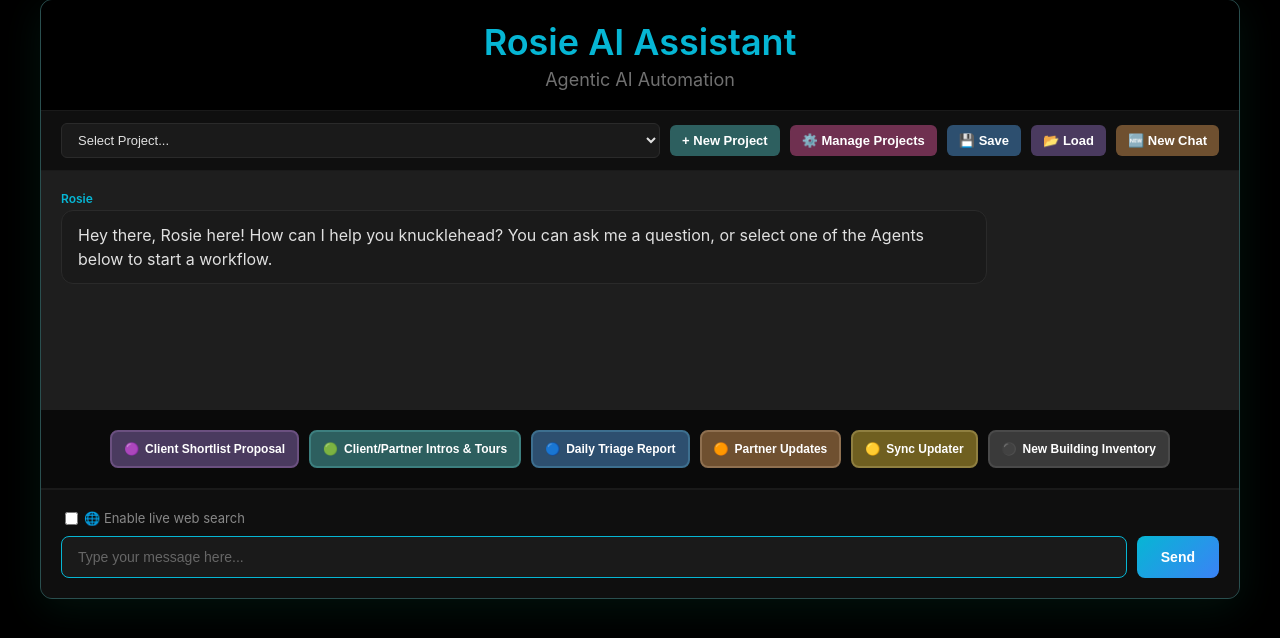
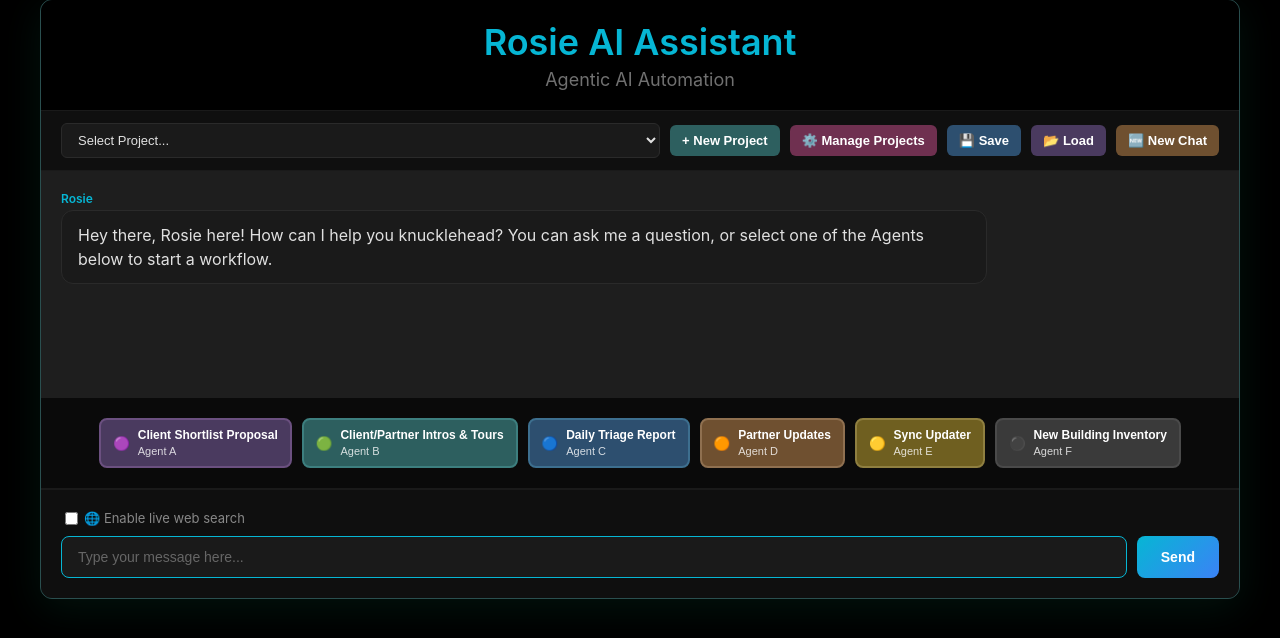
Before and after one commit to CurlyBracesAI/Website-G-rosie.curlybraces.ai, a Flask app: page / in a window 1280 px wide. Shown: the part 70-708 px from the top of the page. Run offline with Flask 3, Linux system fonts and the light colour scheme; the visitor is signed in with stand-in values (Sample User, id 1); data that the repository does not hold is empty; some libraries are stand-ins or nearby versions.

Commit message:
Add a second line to agent buttons with agent names
Update templates/index.html to include new CSS classes and HTML structure for agent buttons, allowing for a title and a label. This change modifies the button padding and gap for better layout.

Replit-Commit-Author: Agent
Replit-Commit-Session-Id: 25868bfb-a901-417d-aa2a-4cb36b4de85d
Replit-Commit-Checkpoint-Type: full_checkpoint
Replit-Commit-Event-Id: 6cef679f-00c0-48d5-8e96-d305e571ff7e
Replit-Commit-Screenshot-Url: https://storage.googleapis.com/screenshot-production-us-central1/479039b7-272a-488b-9f95-a86343b93095/25868bfb-a901-417d-aa2a-4cb36b4de85d/FRBGp2E

```diff
--- a/templates/index.html
+++ b/templates/index.html
@@ -406,20 +406,36 @@
         }
 
         .agent-btn {
-            padding: 10px 12px;
+            padding: 8px 12px;
             border-radius: 8px;
             border: 2px solid;
             color: white;
-            font-weight: 600;
-            font-size: 12px;
             cursor: pointer;
             transition: all 0.2s;
             text-align: left;
             display: flex;
             align-items: center;
-            gap: 6px;
+            gap: 8px;
             white-space: nowrap;
             flex-shrink: 0;
+        }
+
+        .agent-btn-content {
+            display: flex;
+            flex-direction: column;
+            gap: 2px;
+            line-height: 1.2;
+        }
+
+        .agent-btn-title {
+            font-weight: 600;
+            font-size: 12px;
+        }
+
+        .agent-btn-label {
+            font-weight: 400;
+            font-size: 11px;
+            opacity: 0.8;
         }
 
         .agent-btn:hover {
@@ -489,27 +505,45 @@
             <div class="agent-buttons">
                 <button class="agent-btn purple" data-agent="shortlist">
                     <span>🟣</span>
-                    <span>Client Shortlist Proposal</span>
+                    <div class="agent-btn-content">
+                        <div class="agent-btn-title">Client Shortlist Proposal</div>
+                        <div class="agent-btn-label">Agent A</div>
+                    </div>
                 </button>
                 <button class="agent-btn green" data-agent="intros">
                     <span>🟢</span>
-                    <span>Client/Partner Intros & Tours</span>
+                    <div class="agent-btn-content">
+                        <div class="agent-btn-title">Client/Partner Intros & Tours</div>
+                        <div class="agent-btn-label">Agent B</div>
+                    </div>
                 </button>
                 <button class="agent-btn blue" data-agent="triage">
                     <span>🔵</span>
-                    <span>Daily Triage Report</span>
+                    <div class="agent-btn-content">
+                        <div class="agent-btn-title">Daily Triage Report</div>
+                        <div class="agent-btn-label">Agent C</div>
+                    </div>
                 </button>
                 <button class="agent-btn orange" data-agent="updates">
                     <span>🟠</span>
-                    <span>Partner Updates</span>
+                    <div class="agent-btn-content">
+                        <div class="agent-btn-title">Partner Updates</div>
+                        <div class="agent-btn-label">Agent D</div>
+                    </div>
                 </button>
                 <button class="agent-btn yellow" data-agent="sync">
                     <span>🟡</span>
-                    <span>Sync Updater</span>
+                    <div class="agent-btn-content">
+                        <div class="agent-btn-title">Sync Updater</div>
+                        <div class="agent-btn-label">Agent E</div>
+                    </div>
                 </button>
                 <button class="agent-btn gray" data-agent="inventory">
                     <span>⚫</span>
-                    <span>New Building Inventory</span>
+                    <div class="agent-btn-content">
+                        <div class="agent-btn-title">New Building Inventory</div>
+                        <div class="agent-btn-label">Agent F</div>
+                    </div>
                 </button>
             </div>
         </div>
@@ -1173,7 +1207,7 @@
             document.querySelectorAll('.agent-btn').forEach(button => {
                 button.addEventListener('click', function() {
                     const agentType = this.dataset.agent;
-                    const agentName = this.textContent.trim().substring(2); // Remove emoji
+                    const agentName = this.querySelector('.agent-btn-title').textContent.trim();
                     selectAgent(agentType, agentName, this);
                 });
             });
```
Also changed, not shown: 1 other file.
